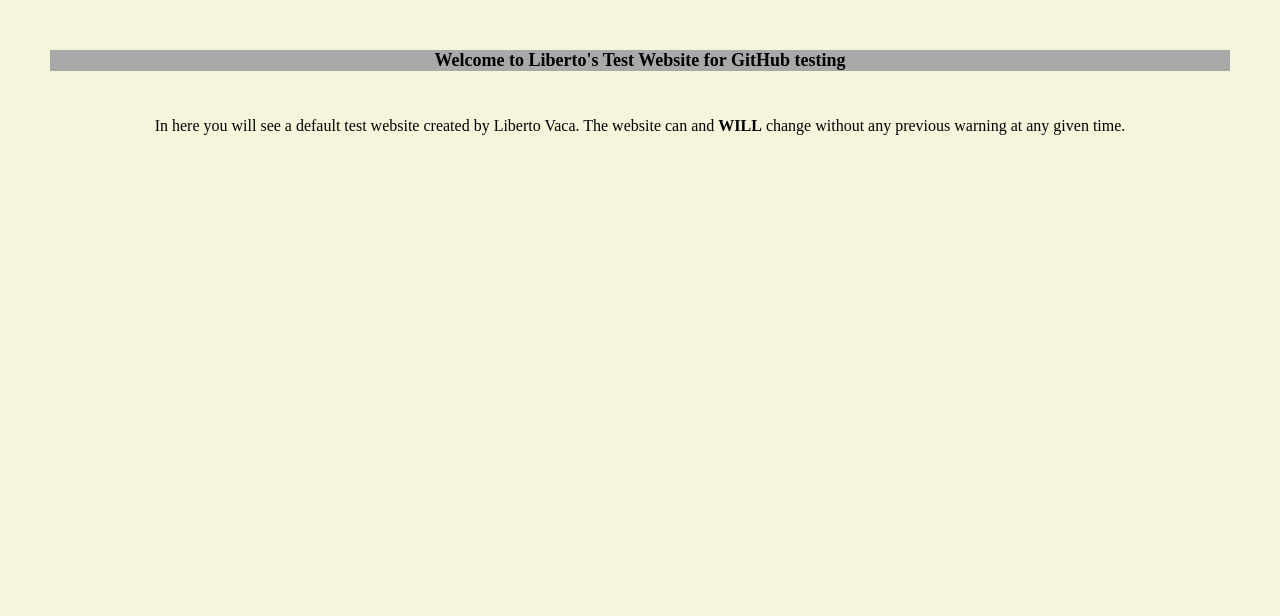
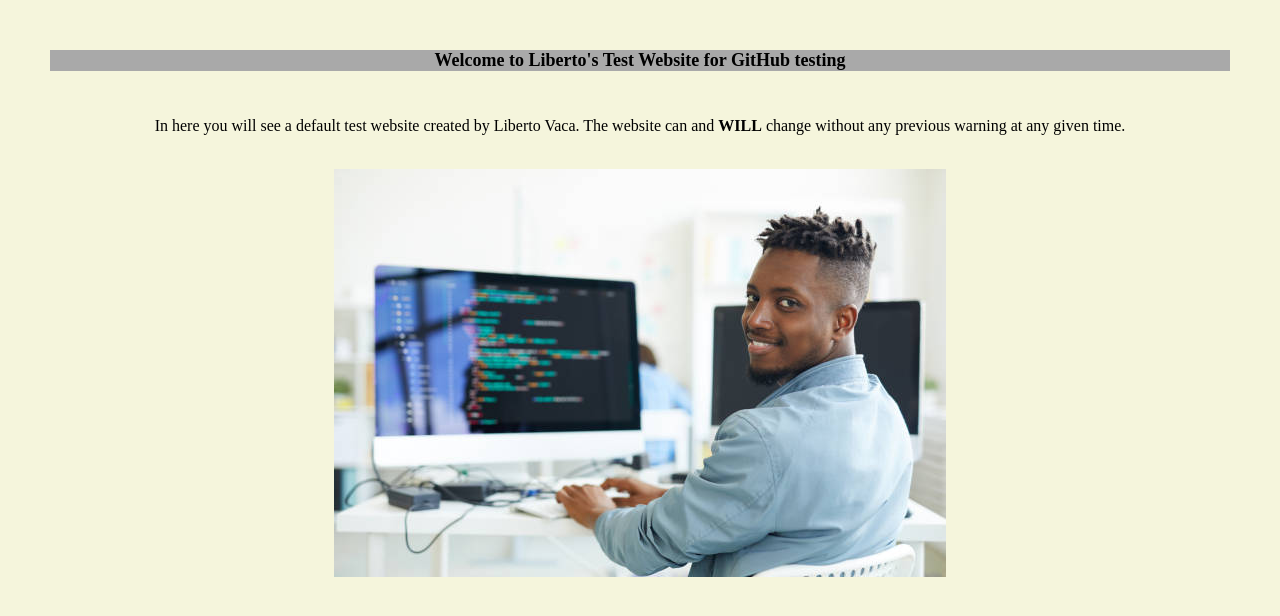
Before and after one commit to libertovv/Exercise_Unit5_website, a plain HTML site: page index.html in a window 1280 px wide. Drawn offline with Linux system fonts and the light colour scheme.

Commit message:
Added first image

```diff
--- a/index.html
+++ b/index.html
@@ -8,5 +8,7 @@
         <h1>Welcome to Liberto's Test Website for GitHub testing</h1>
         <br>
         <p>In here you will see a default test website created by Liberto Vaca. The website can and <strong>WILL</strong> change without any previous warning at any given time.</p>
+        <br>
+        <img src="Resources/Stock Programmer.jpg">
     </body>
 </html>
```
Also changed, not shown: Resources/Stock Programmer.jpg (added).
